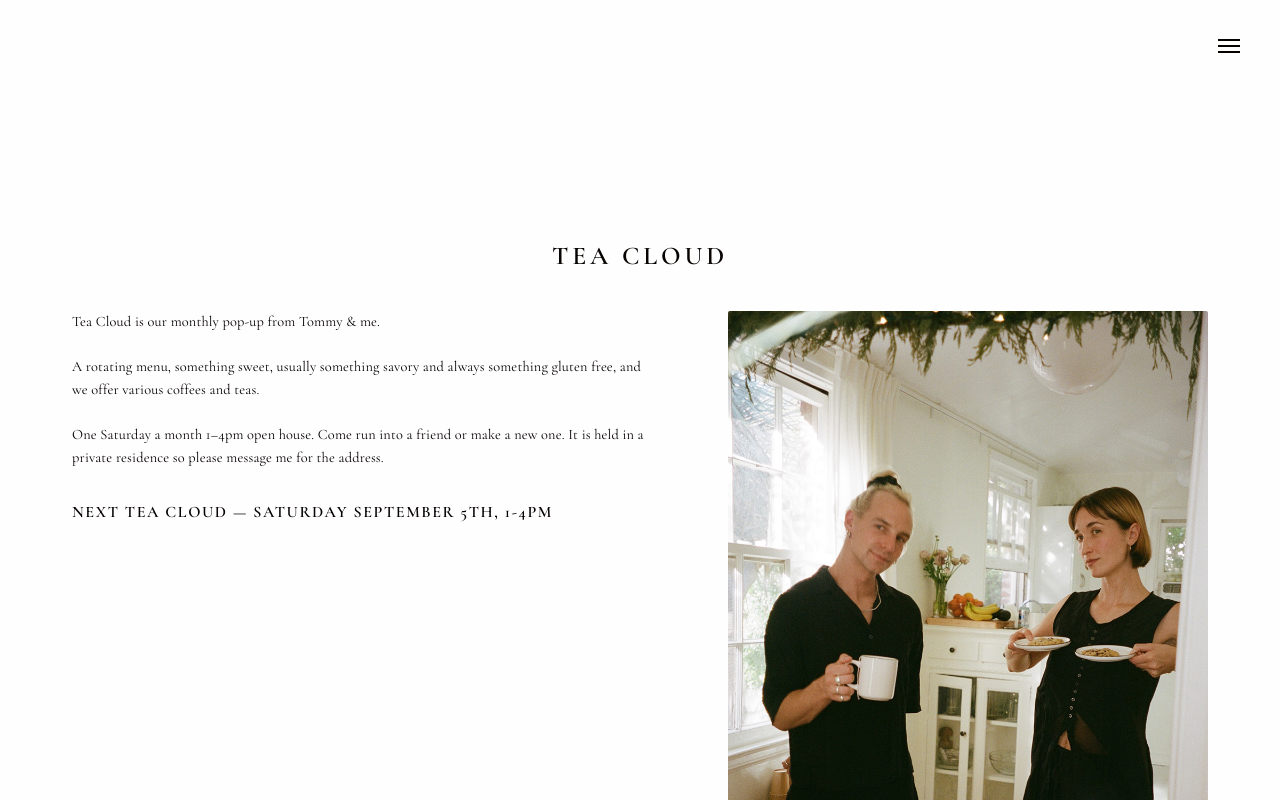
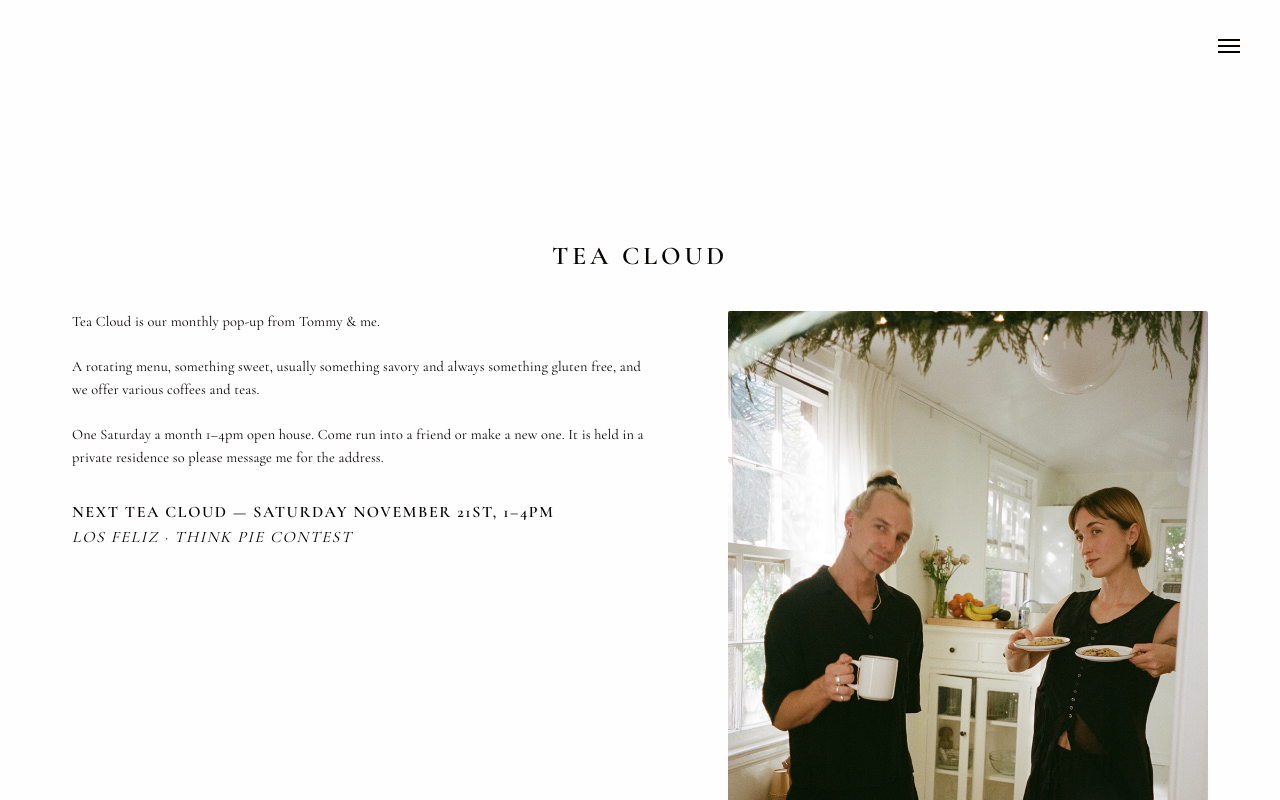
Before and after one commit to lgneubauer/lydiagrace, a Next.js app: page /tea-cloud in a window 1280 px wide. Shown: the top 800 px of the page. Built offline with nearby package versions, Linux system fonts and the light colour scheme.

Commit message:
update tea cloud details

```diff
--- a/app/subpage.css
+++ b/app/subpage.css
@@ -721,6 +721,13 @@
   white-space: nowrap;
 }
 
+.tea__highlight-detail {
+  font-weight: 400;
+  font-style: italic;
+  letter-spacing: 0.05em;
+  font-size: clamp(0.88rem, 2vw, 1.05rem);
+}
+
 .tea__photos {
   flex: 1;
   min-width: 0;
@@ -776,7 +783,8 @@
     hyphenate-limit-lines: 2;
   }
 
-  .tea__highlight {
+  .tea__highlight,
+  .tea__highlight-detail {
     font-size: 0.6rem;
     letter-spacing: 0.06em;
     text-align: center;
@@ -807,7 +815,8 @@
     gap: 1.2rem;
   }
 
-  .tea__highlight {
+  .tea__highlight,
+  .tea__highlight-detail {
     font-size: 1rem;
     letter-spacing: 0.1em;
   }
--- a/app/tea-cloud/page.js
+++ b/app/tea-cloud/page.js
@@ -26,7 +26,11 @@ export default function TeaCloudPage() {
               message me for the address.
             </p>
             <p className="tea__highlight">
-              Next Tea Cloud — Saturday September 5th, 1-4pm
+              Next Tea Cloud — Saturday November 21st, 1–4pm
+              <br />
+              <span className="tea__highlight-detail">
+                Los Feliz · Think Pie Contest
+              </span>
             </p>
           </div>
 
```
